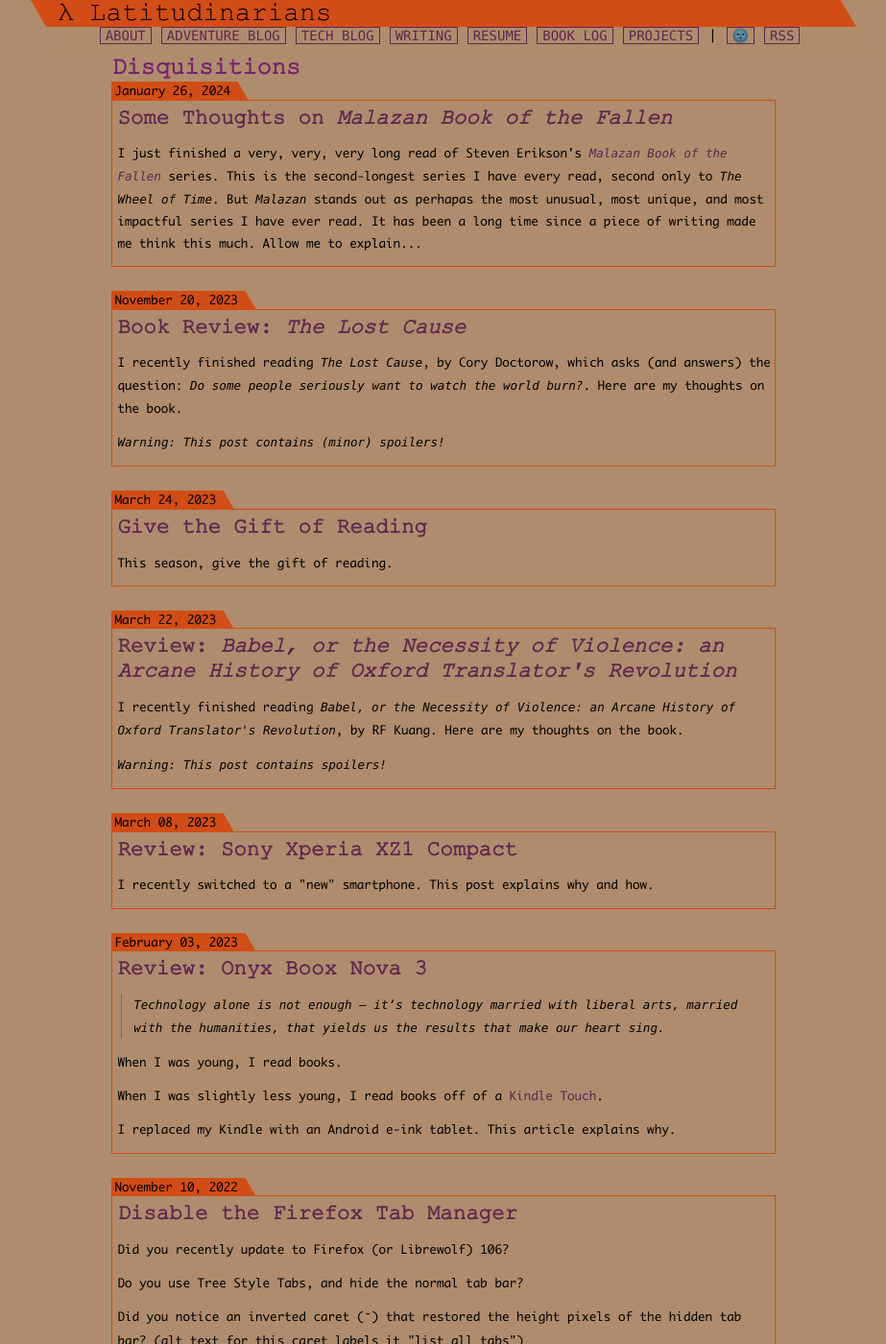
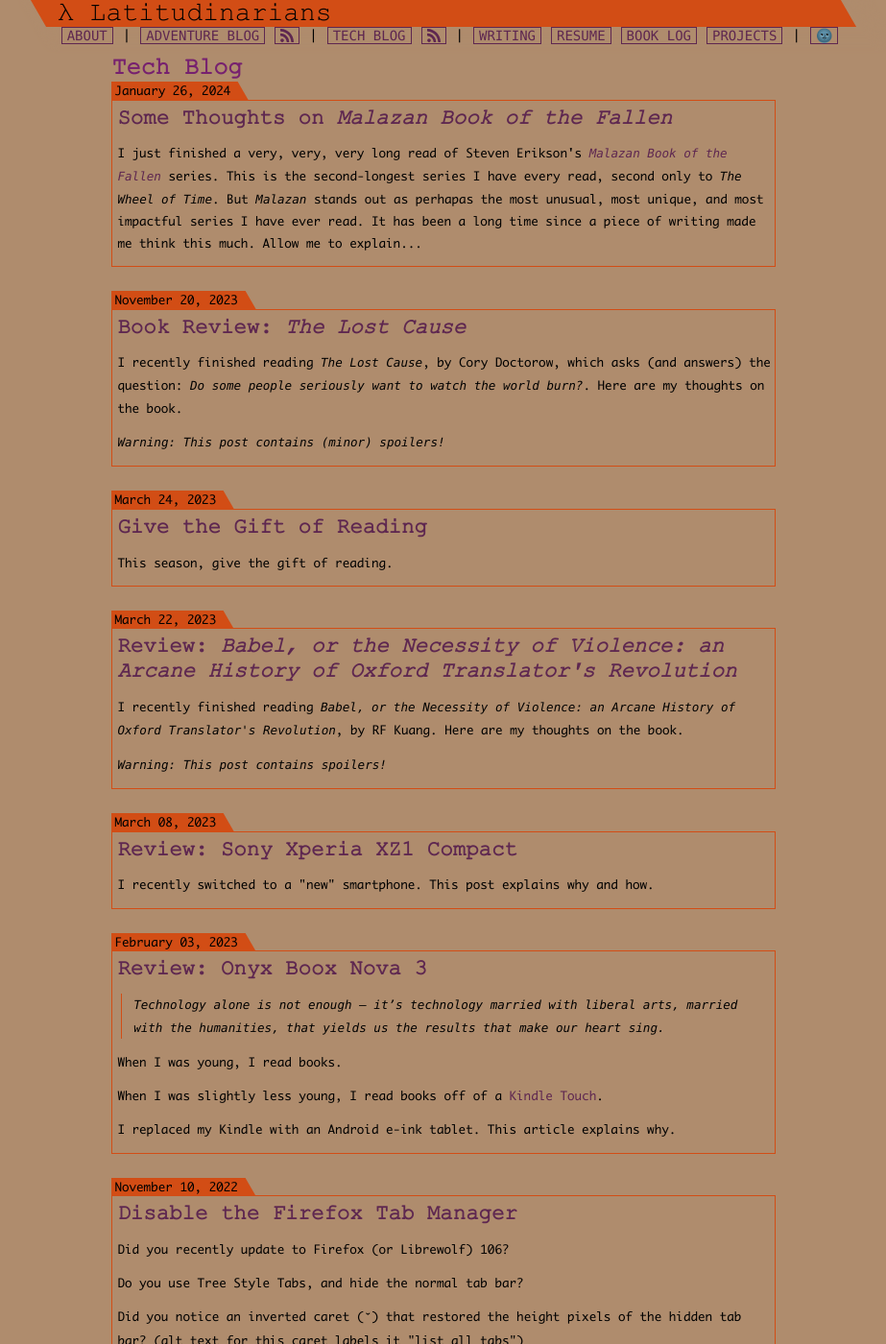
Before and after one commit to nathan-contino/nathan-contino.github.io, a Jekyll site: the page built from _pages/techblog.html, in a window 1280 px wide and 1400 px high. Shown: the whole window at 96% size, without its empty margins (178-1101 px from the left). Built offline with Jekyll 4.4.1, drawn with Linux system fonts in a browser that asks for light colours.

Commit message:
Add RSS icons to desktop menu, reorg; make mobile menu a sexy slider css-only

```diff
--- a/_config.yml
+++ b/_config.yml
@@ -33,6 +33,12 @@
 plugins_dir:
   - jekyll-feed
 
+feed:
+  categories:
+    - blog
+    - techblog
+  posts_limit: 200
+
 # image hosting setup
 images: https://raw.githubusercontent.com/nathan-contino/images/main/reasonable-images/
 thumbnails: https://raw.githubusercontent.com/nathan-contino/images/main/thumbnails/images/
--- a/_layouts/default.html
+++ b/_layouts/default.html
@@ -62,6 +62,31 @@
 
   <!-- set the theme to dark and toggle the theme button icon if we detect a (dark) theme setting in local storage OR if the user's browser asks for dark OR if the user is using a Mozilla browser -->
   <body onload="initTheme()">
+    <div style="display:none;">
+      <svg  fill="var(--main)" version="2.0" id="rss" xmlns="http://www.w3.org/2000/svg" xmlns:xlink="http://www.w3.org/1999/xlink" xml:space="preserve">
+        <g id="lines__x003C_Group_x003E_">
+          <g id="circle">
+            <path d="M125.896,398.928c0,33.683-27.308,60.999-61.022,60.999c-33.684,0-61.006-27.316-61.006-60.999
+              c0-33.729,27.322-61.038,61.006-61.038C98.588,337.89,125.896,365.198,125.896,398.928z"/>
+          </g>
+          <g>
+            <g>
+              <path d="M0,229.636c0,8.441,6.606,15.379,15.036,15.809c60.318,3.076,100.885,25.031,138.248,62.582
+                c36.716,36.864,60.071,89.759,64.082,137.769c0.686,8.202,7.539,14.524,15.77,14.524h56.701c4.344,0,8.498-1.784,11.488-4.935
+                c2.992-3.15,4.555-7.391,4.333-11.729c-8.074-158.152-130.669-278.332-289.013-286.23c-4.334-0.217-8.564,1.355-11.709,4.344
+                C1.792,164.759,0,168.908,0,173.247V229.636z"/>
+            </g>
+          </g>
+          <g>
+            <g>
+              <path d="M0,73.411c0,8.51,6.713,15.482,15.216,15.819c194.21,7.683,350.315,161.798,358.098,355.879
+                c0.34,8.491,7.32,15.208,15.818,15.208h56.457c4.297,0,8.408-1.744,11.393-4.834c2.985-3.09,4.585-7.258,4.441-11.552
+                C453.181,199.412,261.024,9.27,16.38,1.121C12.089,0.978,7.925,2.583,4.838,5.568C1.751,8.551,0,12.661,0,16.954V73.411z"/>
+            </g>
+          </g>
+        </g>
+    </svg>
+    </div>
     <div class="container">
       <header style="position: sticky; top: 0; z-index: 500;">
         <nav>
@@ -74,14 +99,23 @@
             </div>
           </div>
           <menu>
-            <a href="/">ABOUT</a>
+            <a href="/">ABOUT</a> |
             <a href="/blog/">ADVENTURE BLOG</a>
+            <a class="btn btn-rss" href="/feed/blog.xml" target="_blank">
+              <svg width="1em" height="1em" viewBox="0 0 461.432 461.432" style="display:inline-block;" alt="RSS" title="subscribe to blog updates via RSS-compatible Atom feed">
+                <use href="#rss" />
+              </svg>
+            </a> |
             <a href="/techblog/">TECH BLOG</a>
+            <a class="btn btn-rss" href="/feed/techblog.xml" target="_blank">
+              <svg width="1em" height="1em" viewBox="0 0 461.432 461.432" style="display:inline-block;" alt="RSS" title="subscribe to tech blog updates via RSS-compatible Atom feed">
+                <use href="#rss" />
+              </svg>
+            </a> |
             <a href="/writing/">WRITING</a>
             <a href="/resume/">RESUME</a>
             <a href="/reading-log/">BOOK LOG</a>
             <a href="/projects/">PROJECTS</a> | <a class="theme-toggle" alt="toggle site theme" title="toggle site theme" id="theme-toggle" onclick="toggleTheme()"></a>
-            <a class="btn btn-rss" href="/feed.xml" target="_blank">RSS</a>
           </menu>
           <mobile-menu>
             <input type="checkbox" id="menuToggle">
@@ -111,7 +145,10 @@
                 <a class="theme-toggle" alt="toggle site theme" title="toggle site theme" id="theme-toggle-mobile" onclick="toggleTheme()"></a>
               </li>
               <li>
-                <a class="btn btn-rss" href="/feed.xml" target="_blank">RSS</a>
+                <a class="btn btn-rss" href="/feed/techblog.xml" target="_blank">TECH BLOG RSS</a>
+              </li>
+              <li>
+                <a class="btn btn-rss" href="/feed/blog.xml" target="_blank">ADVENTURE BLOG RSS</a>
               </li>
             </ul>
           </mobile-menu>
--- a/_pages/techblog.html
+++ b/_pages/techblog.html
@@ -1,6 +1,6 @@
 ---
 layout: default
-title: Disquisitions
+title: Tech Blog
 permalink: /techblog/
 ---
 <div class="container">
--- a/_stylesheets/lite.css
+++ b/_stylesheets/lite.css
@@ -250,6 +250,9 @@
     margin-left: 0px;
     margin-left: 0px;
   }
+  mobile-menu {
+    top: .7em !important;
+  }
 }
 
 
@@ -321,20 +324,27 @@
 }
 
 mobile-menu {
-  position:absolute;
+  position: absolute;
+  overflow: hidden;
   z-index: 500;
-  background-color: var(--menucolor);
   font-size: 2rem;
   display: flex;
   margin-top: 0%;
   line-height: 3rem;
   font-family: var(--mono-font);
-  width: 90%;
-  max-width: 400px;
-  right: 5%;
-  border-left: 1px solid var(--mainalternative);
-  border-right: 1px solid var(--mainalternative);
-  border-bottom: 0px solid var(--mainalternative);
+  top: 1em;
+  right: 3px;
+  flex-direction: row-reverse;
+  transition: all .3s ease-in-out;
+  width: 95%;
+}
+
+#menuToggle {
+  display: none;
+}
+#menuToggle:checked ~ mobile-menu {
+  max-height: 100%;
+  max-width: 100%;
 }
 
 mobile-menu a {
@@ -343,6 +353,8 @@
   width: 90%;
   display: inline-block;
   padding-left: 5%;
+  transition: all .3s ease-in-out;
+  white-space: nowrap;
 }
 
 mobile-menu-toggle {
@@ -357,18 +369,6 @@
   float:right;
 }
 
-mobile-menu input {
-  display: none;
-}
-
-mobile-menu input:checked ~ label span:last-child{
-  display: none;
-}
-
-mobile-menu input:not(:checked) ~ label span:first-child{
-  display: none;
-}
-
 ul {
   padding-left: 2em;
 }
@@ -381,6 +381,12 @@
   margin: 0;
   list-style: none;
   padding-inline-start: 0;
+  transition: all .3s ease-in-out;
+  flex-direction: row-reverse;
+  background-color: var(--menucolor);
+  border-left: 1px solid var(--mainalternative);
+  border-right: 1px solid var(--mainalternative);
+  border-bottom: 0px solid var(--mainalternative);
 }
 
 mobile-menu ul li {
--- a/index.html
+++ b/index.html
@@ -53,7 +53,7 @@
   </p>
   <p>
   I mostly read RSS feeds instead of using social media.
-  If you're interested in trying this out yourself, check out the <a href="https://github.com/nathan-contino/nathan-contino.github.io/blob/master/_resources/nates-subscriptions.opml">list of feeds that I follow</a>.
+  If you're interested in trying this out yourself, check out the <a href="/_resources/nates-subscriptions.opml">list of feeds that I follow</a>.
   </p>
   <br>
 </div>
```
Also changed, not shown: _pages/reading.md (+1 -1 lines).
